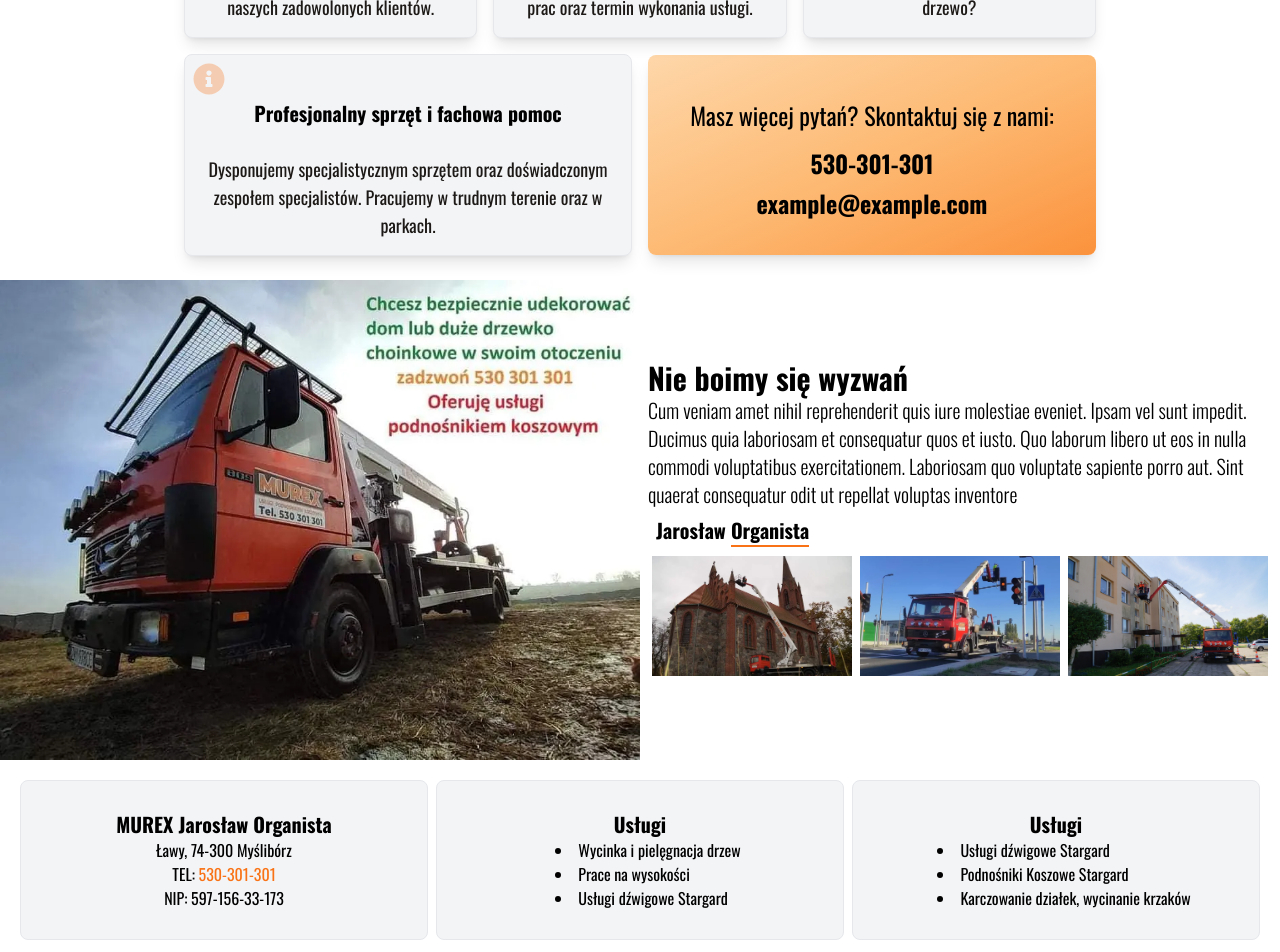
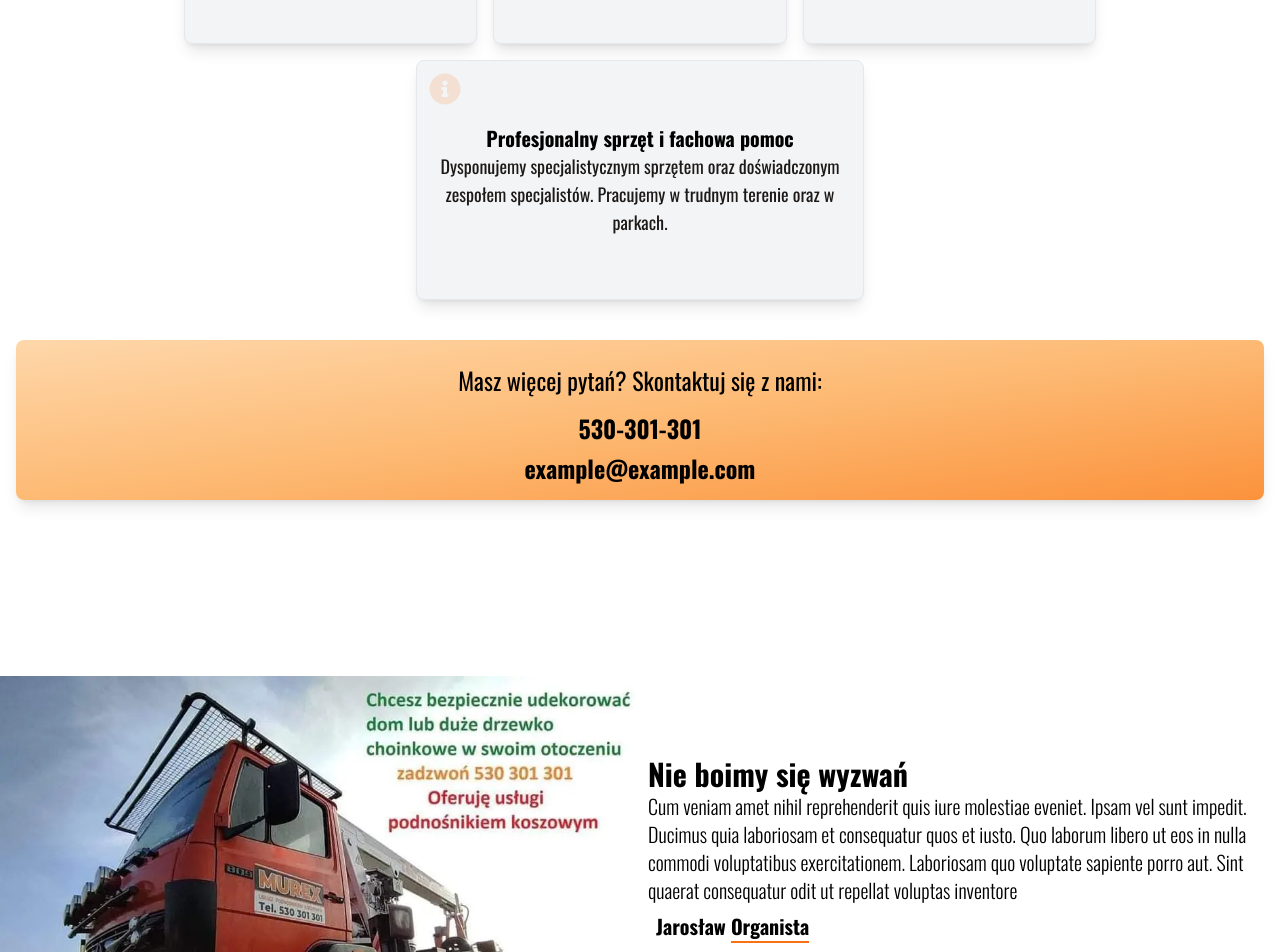
Before and after one commit to Centowsky/Murex, a React (Create React App) app: page / in a window 1280 px wide. Shown: the part 2140-3092 px from the top of the page. Built offline with nearby package versions, Linux system fonts and the light colour scheme; a web font is replaced by a local one.

Commit message:
Update codebase to use new `Baner` component (generated by useblackbox.ai )

```diff
--- a/src/components/Baner.tsx
+++ b/src/components/Baner.tsx
@@ -2,7 +2,8 @@ import React from "react";
 
 const Banner: React.FC = () => {
   return (
-    <div className="min-h-[50vh] sm:min-h-[50vh] md:min-h-[30vh] lg:md:min-h-[25vh] bg-gradient-to-br from-orange-200 via-orange-300 to-orange-400 rounded-lg shadow-lg p-4 flex items-center justify-center">
+    <div className="flex items-center p-4 mx-auto justify-center w-screen">
+      <div className="w-full bg-gradient-to-br from-orange-200 via-orange-300 to-orange-400 rounded-lg shadow-lg p-4 flex items-center justify-center">
         <div className="text-center text-black whitespace-pre-line">
           <p className="text-2xl p-2">
             Masz więcej pytań? Skontaktuj się z nami:
@@ -11,6 +12,7 @@ const Banner: React.FC = () => {
           <span className="text-2xl font-bold p-2">example@example.com</span>
         </div>
       </div>
+    </div>
   );
 };
 
--- a/src/components/Firma.tsx
+++ b/src/components/Firma.tsx
@@ -1,13 +1,12 @@
 import React from "react";
 import "../styles/components/Oferta.scss";
 import FirmaCard from "./FirmaCard";
-import Baner from "../components/Baner";
 
 const Firma: React.FC = () => {
   return (
-    <div className="bg-white w-screen">
+    <div className="bg-white w-full ">
       <div className="text-center">
-        <h1 className="text-black text-5xl font-bold mt-2 p-4 ">
+        <h1 className="text-black text-5xl font-bold mt-2">
           Wycinka drzew Myślibórz{" "}
           <span className="border-b-2 border-orange-500">i okolice</span>
         </h1>
@@ -41,9 +40,6 @@ const Firma: React.FC = () => {
             iconName="FaInfoCircle"
           />
         </div>
-        <div className="w-full md:w-1/2 p-2">
-          <Baner />
-        </div>
       </div>
     </div>
   );
--- a/src/components/FirmaCard.tsx
+++ b/src/components/FirmaCard.tsx
@@ -22,19 +22,18 @@ const iconMap: { [key: string]: any } = {
 const FirmaCard: React.FC<FirmaCardProps> = ({ title, content, iconName }) => {
   const IconComponent = iconMap[iconName];
   return (
-    <div className="min-h-[50vh] sm:min-h-[50vh] md:min-h-[30vh] lg:md:min-h-[25vh] items-center bg-gray-100 border border-gray-200 rounded-lg shadow-lg p-4 grid grid-rows-2 text-center relative">
+    <div className="min-h-[15vh] md:min-h-[30vh] bg-gray-100 border border-gray-200 rounded-lg shadow-lg p-4 flex flex-col sm:flex-wrap text-center items-center justify-center h-full relative my-auto">
       {IconComponent && (
         <IconComponent
-          className="w-8 h-8 text-orange-500 absolute top-2 left-2"
-          style={{ opacity: 0.3 }}
+          className="w-8 h-8 text-orange-500 absolute top-3 left-3"
+          style={{ opacity: 0.15 }}
         />
       )}
-      <p className="text-3xl md:text-2xl lg:text-xl font-bold text-black">
-        {title}
-      </p>
-      <p className="text-stone-900 text-2xl md:text-xl lg:text-lg row-span-2">
-        {content}
-      </p>
+      <div className="flex flex-col items-center justify-center">
+        {" "}
+        <h3 className="text-xl font-bold text-black">{title}</h3>
+        <p className="text-stone-900 text-lg">{content}</p>
+      </div>
     </div>
   );
 };
--- a/src/components/FirmaInfo.tsx
+++ b/src/components/FirmaInfo.tsx
@@ -6,7 +6,7 @@ import info3 from "../assets/info3.webp";
 
 const FirmaInfo: React.FC = () => {
   return (
-    <div className="w-screen max-w-full flex flex-col md:flex-row items-center">
+    <div className="w-screen h-screen max-w-full flex flex-col md:flex-row items-center">
       <div className="w-full md:w-1/2 flex items-center justify-center">
         <img src={Murex} alt="Firma Murex" className="object-cover w-full" />
       </div>
--- a/src/components/ScrollToTopButton.tsx
+++ b/src/components/ScrollToTopButton.tsx
@@ -31,7 +31,7 @@ const ScrollToTopButton: React.FC = () => {
     <button
       className={`${
         showButton
-          ? "visible fixed right-2 bottom-2 z-10 bg-orange-500 p-3 rounded-full"
+          ? "visible fixed right-4 bottom-4 z-10 bg-orange-500 p-3 rounded-full"
           : "hidden"
       }`}
       onClick={scrollToTop}
--- a/src/components/Wizytowka.tsx
+++ b/src/components/Wizytowka.tsx
@@ -2,13 +2,13 @@ import React from "react";
 
 const Wizytowka: React.FC = () => {
   return (
-    <div className="p-4 rounded-lg shadow-lg w-full flex flex-col md:flex-row justify-evenly">
+    <div className="rounded-lg shadow-lg w-full flex flex-col md:flex-row">
       {Array(3)
         .fill(null)
         .map((_, index) => (
           <div
             key={index}
-            className="max-w-full rounded-lg border border-gray-200 bg-gray-100 min-h-[20vh] w-screen md:w-1/3 m-1 flex flex-col items-center justify-center"
+            className="max-w-full rounded-lg border border-gray-200 bg-gray-100 min-h-[20vh] md:w-1/3 flex flex-col items-center justify-center mx-4 my-1 md:my-3"
           >
             {index === 0 ? (
               <>
--- a/src/pages/Home.tsx
+++ b/src/pages/Home.tsx
@@ -5,6 +5,7 @@ import Header from "../components/Header";
 import Navbar from "../components/Navbar";
 import Oferta from "../components/Oferta";
 import Wizytowka from "../components/Wizytowka";
+import Baner from "../components/Baner";
 
 const Home: React.FC = () => {
   return (
@@ -13,6 +14,7 @@ const Home: React.FC = () => {
       <Header currentPage="Strona główna" />
       <Oferta />
       <Firma />
+      <Baner />
       <FirmaInfo />
       <Wizytowka />
     </>
```
Lines whose indentation alone changed are shown as unchanged.
